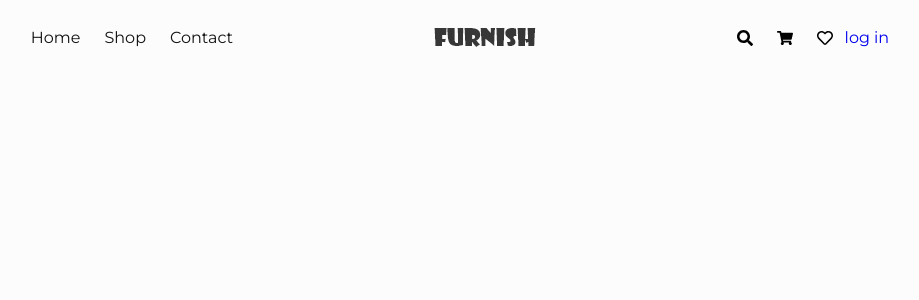
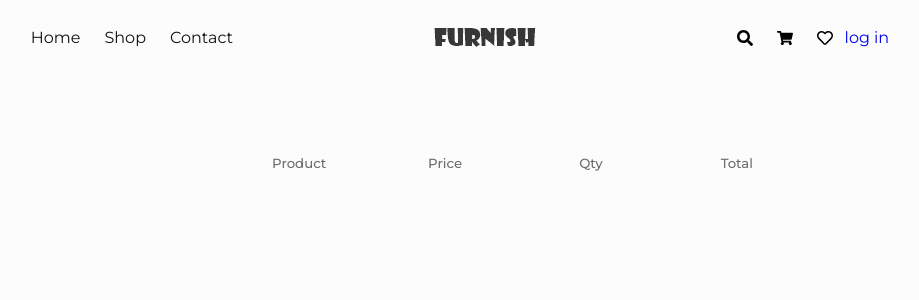
Before and after one commit to adnan172203/furnish-ecommerce, a React (Create React App) app in the folder client/: page /cart in a window 1280 px wide. Shown: the top 300 px of the page, without its empty margins (186-1105 px from the left). Built offline with nearby package versions, Linux system fonts and the light colour scheme.

Commit message:
created cart page

```diff
--- a/client/src/App.js
+++ b/client/src/App.js
@@ -8,6 +8,7 @@ import Register from './pages/register/Register';
 import Login from './pages/login/Login';
 import UserUpdate from'./pages/userUpdate/UserUpdate';
 import ProductUpdate from'./pages/productUpdate/ProductUpdate';
+import Cart from'./pages/cart/Cart';
 import './App.css';
 
 function App() {
@@ -22,6 +23,7 @@ function App() {
         <Route path='/login' component={Login} />
         <Route path='/user/edit/:id' component={UserUpdate} />
         <Route path='/product/edit/:id' component={ProductUpdate} />
+        <Route path='/cart' component={Cart} />
       </Switch>
     </div>
   );
--- /dev/null
+++ b/client/src/pages/cart/Cart.js
@@ -0,0 +1,27 @@
+import React from 'react';
+
+//css
+import Styles from './Cart.module.css';
+
+const { shoping_cart, cart_area, cart_specification_name } = Styles;
+
+const Cart = () => {
+  return (
+    <>
+      <section class={shoping_cart}>
+        <div class='container'>
+          <div class={cart_area}>
+            <div class={cart_specification_name}>
+              <h5>Product</h5>
+              <h5>Price</h5>
+              <h5>Qty</h5>
+              <h5>Total</h5>
+            </div>
+          </div>
+        </div>
+      </section>
+    </>
+  );
+};
+
+export default Cart;
--- /dev/null
+++ b/client/src/pages/cart/Cart.module.css
@@ -0,0 +1,19 @@
+.shoping_cart {
+    margin-top: 5rem;
+  }
+  .cart_area {
+    overflow: hidden;
+  }
+
+  .cart_area .cart_specification_name {
+    display: flex;
+    justify-content: center;
+    margin-left: 8rem;
+    margin-bottom: 2rem;
+    text-align: center;
+  }
+  .cart_area .cart_specification_name h5 {
+    color: #6d6d6d;
+    flex-basis: 14%;
+    font-weight: 500;
+  }
```
